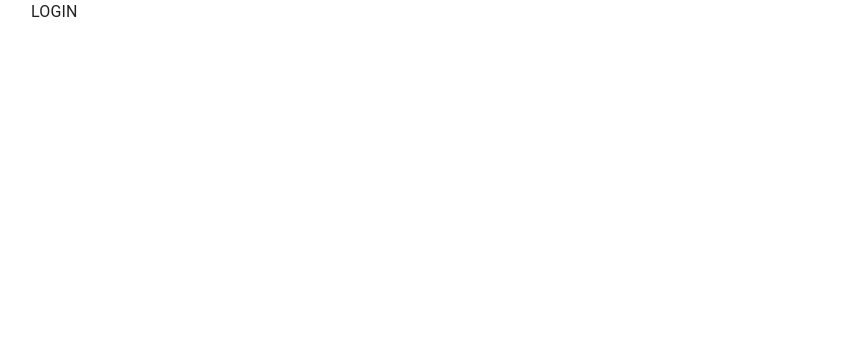
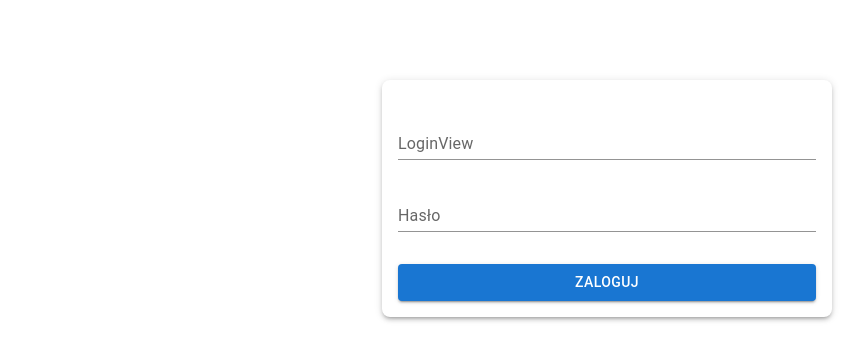
Before and after one commit to CaelumExodus/bmi-calculator, a React (Vite) app: page /login in a window 1280 px wide. Shown: the top 360 px of the page, without its empty margins (33-898 px from the left). Built offline with nearby package versions, Linux system fonts and the light colour scheme.

Commit message:
feat: authorization components, login logout

```diff
--- a/package.json
+++ b/package.json
@@ -12,11 +12,14 @@
   "dependencies": {
     "@emotion/react": "^11.13.5",
     "@emotion/styled": "^11.13.5",
+    "@hookform/resolvers": "^3.9.1",
     "@mui/material": "^6.1.8",
     "js-cookie": "^3.0.5",
     "react": "^18.3.1",
     "react-dom": "^18.3.1",
-    "react-router": "^7.0.1"
+    "react-hook-form": "^7.53.2",
+    "react-router": "^7.0.1",
+    "yup": "^1.4.0"
   },
   "devDependencies": {
     "@eslint/js": "^9.13.0",
--- /dev/null
+++ b/src/components/Navbar.tsx
@@ -0,0 +1,19 @@
+import { AppBar, Button, Container, Toolbar } from "@mui/material";
+import { useAuth } from "../contexts/AuthContext.tsx";
+
+export default function Navbar() {
+  const { logout } = useAuth();
+
+  return <AppBar position="sticky" sx={ { bgcolor: 'inherit', boxShadow: 'none' } }>
+    <Container sx={ { p: 0 } }>
+
+      <Toolbar sx={ { p: { xs: 0 }, color: 'black', display: 'flex', justifyContent: 'right' } }>
+
+        <Button color="inherit" onClick={ logout }>
+          Wyloguj
+        </Button>
+      </Toolbar>
+    </Container>
+  </AppBar>
+
+}
--- a/src/layouts/AuthorizedLayout.tsx
+++ b/src/layouts/AuthorizedLayout.tsx
@@ -1,12 +1,19 @@
 import { Box, Container } from "@mui/material";
 import { Outlet } from "react-router";
+import Navbar from "../components/Navbar.tsx";
 
 export default function AuthorizedLayout() {
+
+
   return (
-    <Container>
-      <Box>
-        <Outlet/>
-      </Box>
-    </Container>
+    <Box>
+      <Navbar/>
+
+      <Container sx={ { minHeight: '100vh', padding: 0 } }>
+        <Box>
+          <Outlet/>
+        </Box>
+      </Container>
+    </Box>
   );
 }
--- a/src/layouts/UnauthorizedLayout.tsx
+++ b/src/layouts/UnauthorizedLayout.tsx
@@ -3,8 +3,8 @@ import { Outlet } from "react-router";
 
 export default function UnauthorizedLayout() {
   return (
-    <Container>
-      <Box>
+    <Container sx={ { minHeight: '100vh' } }>
+      <Box sx={ { mt: 10 } }>
         <Outlet/>
       </Box>
     </Container>
--- /dev/null
+++ b/src/modules/authorization/views/LoginView.tsx
@@ -0,0 +1,84 @@
+import { Box, Button, Card, TextField } from '@mui/material';
+import { useForm } from 'react-hook-form';
+import { yupResolver } from '@hookform/resolvers/yup';
+import * as yup from 'yup';
+import { useAuth } from "../../../contexts/AuthContext.tsx";
+import { useNavigate } from "react-router";
+
+export default function LoginView() {
+  const { login } = useAuth();
+  const navigate = useNavigate();
+
+  const { register, handleSubmit, formState: { errors } } = useForm<LoginFormData>({
+    resolver: yupResolver(validationSchema),
+  });
+
+  const onSubmit = (data: LoginFormData) => {
+    if (data.username === 'test' && data.password === 'test') {
+      login();
+      navigate('/protected');
+    } else {
+      alert('niepoprawne dane logowania');
+    }
+
+  };
+
+  return (
+    <Card
+      sx={ {
+        maxWidth: 450,
+        margin: 'auto',
+        padding: 2,
+        borderRadius: 2,
+        boxShadow: 3,
+      } }
+    >
+
+      <Box component='form' onSubmit={ handleSubmit(onSubmit) }>
+        <TextField
+          fullWidth
+          label="LoginView"
+          variant="standard"
+          margin='normal'
+          { ...register('username') }
+          error={ !!errors.username }
+          helperText={ errors.username?.message }
+        />
+
+        <TextField
+          fullWidth
+          label="Hasło"
+          type="password"
+          variant="standard"
+          margin='normal'
+          { ...register('password') }
+          error={ !!errors.password }
+          helperText={ errors.password?.message }
+        />
+
+        <Button
+          sx={ { mt: 3 } }
+          fullWidth
+          variant="contained"
+          type="submit"
+        >
+          Zaloguj
+        </Button>
+      </Box>
+    </Card>
+  );
+}
+
+interface LoginFormData {
+  username: string;
+  password: string;
+}
+
+const validationSchema = yup.object({
+  username: yup
+    .string()
+    .required('LoginView jest wymagany'),
+  password: yup
+    .string()
+    .required('Hasło jest wymagane'),
+}).required();
--- a/src/routes.tsx
+++ b/src/routes.tsx
@@ -3,6 +3,7 @@ import AuthorizedLayout from "./layouts/AuthorizedLayout";
 import { useAuth } from "./contexts/AuthContext";
 import { Navigate, Route, Routes } from "react-router";
 import { Box } from "@mui/material";
+import LoginView from "./modules/authorization/views/LoginView.tsx";
 
 export default function AppRoutes() {
   const { isAuthenticated } = useAuth();
@@ -11,7 +12,7 @@ export default function AppRoutes() {
     <Routes>
       { !isAuthenticated && (
         <Route path="/" element={ <UnauthorizedLayout/> }>
-          <Route path="login" element={ <Box>LOGIN</Box> }/>
+          <Route path="login" element={ <LoginView/> }/>
           <Route path="*" element={ <Navigate to="/login"/> }/>
         </Route>
       ) }
```
Also changed, not shown: 1 other file (tests, documents, lock files or other folders).
